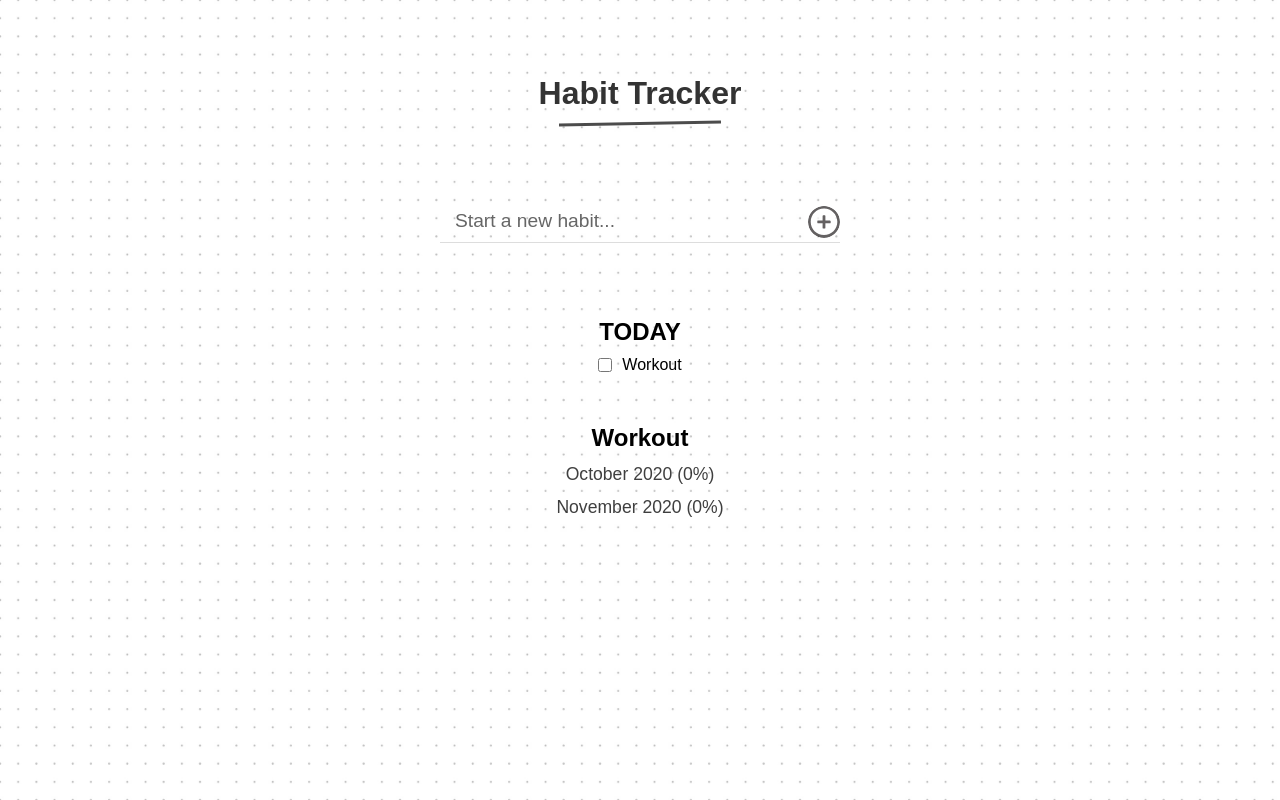
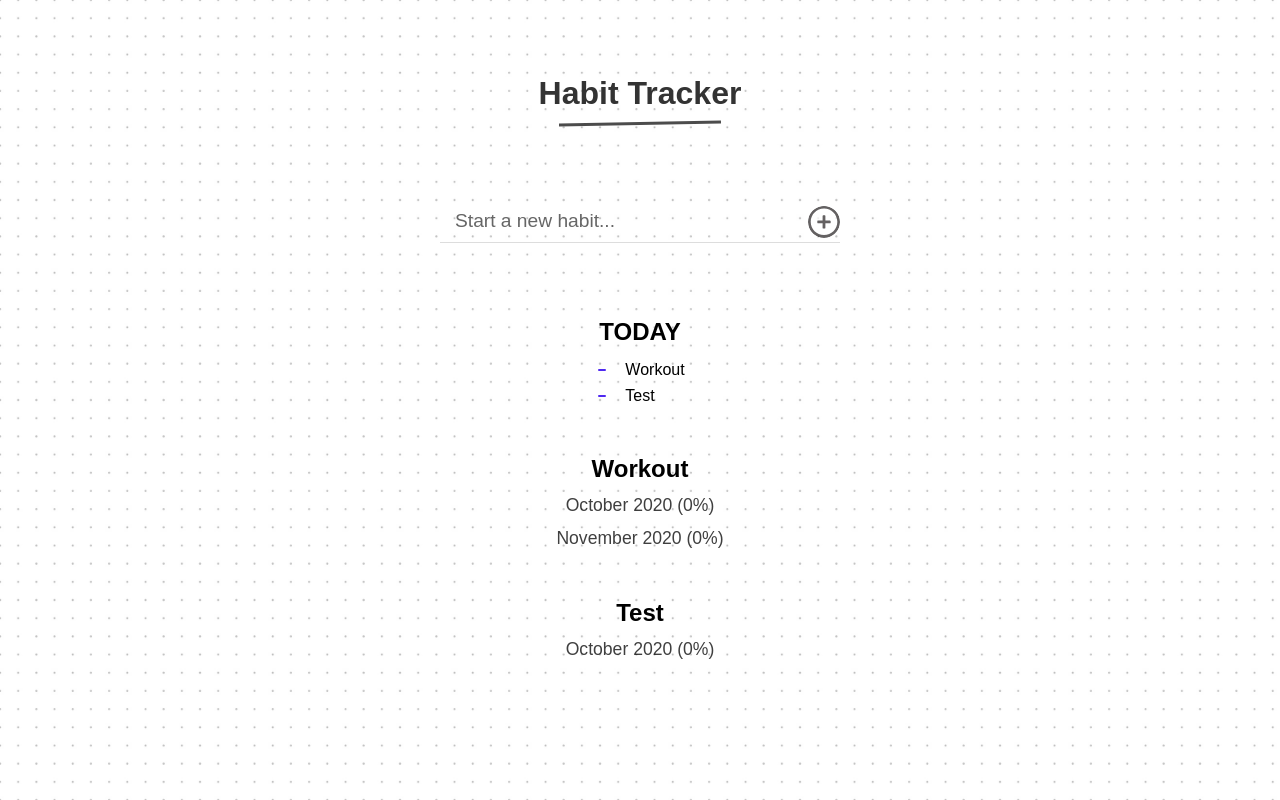
Before and after one commit to BerkinAKKAYA/HabitTracker, a Svelte app: page / in a window 1280 px wide. Built offline with nearby package versions, Linux system fonts and the light colour scheme; a web font is replaced by a local one.

Commit message:
Add Animated Checkboxes

```diff
--- a/src/App.svelte
+++ b/src/App.svelte
@@ -17,6 +17,9 @@
 		Workout: {
 			"10-2020": [],
 			"11-2020": [],
+		},
+		Test: {
+			"10-2020": [],
 		},
 	};
 
--- /dev/null
+++ b/src/Checkbox.svelte
@@ -0,0 +1,184 @@
+<script lang="ts">
+	export let task = "";
+	export let checked = false;
+	export let onToggle = null;
+</script>
+
+<div id="checkbox">
+	<input id={task} type="checkbox" bind:checked on:click={onToggle} />
+	<label for={task}>{task}</label>
+</div>
+
+<style lang="scss">
+	#checkbox {
+		--check: #4f29f0;
+		--disabled: #c3c8de;
+
+		display: grid;
+		grid-template-columns: 30px auto;
+		align-items: center;
+		margin-top: 8px;
+
+		label {
+			position: relative;
+			cursor: pointer;
+			display: grid;
+			align-items: center;
+			width: fit-content;
+			transition: color 0.3s ease;
+			&::before,
+			&::after {
+				content: "";
+				position: absolute;
+			}
+			&::before {
+				height: 2px;
+				width: 8px;
+				left: -27px;
+				background: var(--check);
+				border-radius: 2px;
+				transition: background 0.3s ease;
+			}
+			&:after {
+				height: 4px;
+				width: 4px;
+				top: 8px;
+				left: -25px;
+				border-radius: 50%;
+			}
+		}
+		input[type="checkbox"] {
+			-webkit-appearance: none;
+			-moz-appearance: none;
+			position: relative;
+			height: 15px;
+			width: 15px;
+			outline: none;
+			border: 0;
+			margin: 0 15px 0 0;
+			cursor: pointer;
+			display: grid;
+			align-items: center;
+			&::before,
+			&::after {
+				content: "";
+				position: absolute;
+				height: 2px;
+				top: auto;
+				background: var(--check);
+				border-radius: 2px;
+			}
+			&::before {
+				width: 0px;
+				right: 60%;
+				transform-origin: right bottom;
+			}
+			&::after {
+				width: 0px;
+				left: 40%;
+				transform-origin: left bottom;
+			}
+			&:checked {
+				&::before {
+					animation: check-01 0.4s ease forwards;
+				}
+				&::after {
+					animation: check-02 0.4s ease forwards;
+				}
+				+ label {
+					color: var(--disabled);
+					animation: move 0.3s ease 0.1s forwards;
+					&::before {
+						background: var(--disabled);
+						animation: slice 0.4s ease forwards;
+					}
+					&::after {
+						animation: firework 0.5s ease forwards 0.1s;
+					}
+				}
+			}
+		}
+	}
+
+	@keyframes move {
+		50% {
+			padding-left: 8px;
+			padding-right: 0px;
+		}
+		100% {
+			padding-right: 4px;
+		}
+	}
+	@keyframes slice {
+		60% {
+			width: 100%;
+			left: 4px;
+		}
+		100% {
+			width: 100%;
+			left: -2px;
+			padding-left: 0;
+		}
+	}
+	@keyframes check-01 {
+		0% {
+			width: 4px;
+			top: auto;
+			transform: rotate(0);
+		}
+		50% {
+			width: 0px;
+			top: auto;
+			transform: rotate(0);
+		}
+		51% {
+			width: 0px;
+			top: 8px;
+			transform: rotate(45deg);
+		}
+		100% {
+			width: 5px;
+			top: 8px;
+			transform: rotate(45deg);
+		}
+	}
+	@keyframes check-02 {
+		0% {
+			width: 4px;
+			top: auto;
+			transform: rotate(0);
+		}
+		50% {
+			width: 0px;
+			top: auto;
+			transform: rotate(0);
+		}
+		51% {
+			width: 0px;
+			top: 8px;
+			transform: rotate(-45deg);
+		}
+		100% {
+			width: 10px;
+			top: 8px;
+			transform: rotate(-45deg);
+		}
+	}
+	@keyframes firework {
+		0% {
+			opacity: 1;
+			box-shadow: 0 0 0 -2px #4f29f0, 0 0 0 -2px #4f29f0,
+				0 0 0 -2px #4f29f0, 0 0 0 -2px #4f29f0, 0 0 0 -2px #4f29f0,
+				0 0 0 -2px #4f29f0;
+		}
+		30% {
+			opacity: 1;
+		}
+		100% {
+			opacity: 0;
+			box-shadow: 0 -15px 0 0px #4f29f0, 14px -8px 0 0px #4f29f0,
+				14px 8px 0 0px #4f29f0, 0 15px 0 0px #4f29f0,
+				-14px 8px 0 0px #4f29f0, -14px -8px 0 0px #4f29f0;
+		}
+	}
+</style>
--- a/src/Today.svelte
+++ b/src/Today.svelte
@@ -1,4 +1,6 @@
 <script>
+	import Checkbox from "./Checkbox.svelte";
+
 	export let database = {};
 	export let currentDate = "01-2000";
 
@@ -13,32 +15,29 @@
 			today.push([data, monthData.includes(date)]);
 		}
 		today = today;
-
-		console.log(today);
 	}
 
 	function Toggle(habit) {
-		const dt = currentDate;
-		const td = new Date().getDate().toString();
+		const today = new Date().getDate().toString();
+		let data = database[habit][currentDate];
 
-		if (database[habit][dt].includes(td)) {
-			database[habit][dt] = database[habit][dt].filter((x) => x != td);
+		if (data.includes(today)) {
+			data = data.filter((x) => x != today);
 		} else {
-			database[habit][dt] = [...database[habit][dt], td];
+			data = [...data, today];
 		}
+
+		database[habit][currentDate] = data;
 	}
 </script>
 
 <main>
 	<h2>TODAY</h2>
 	{#each today as habit}
-		<div class="habit" class:done={habit[1]}>
-			<input
-				type="checkbox"
-				on:click={() => Toggle(habit[0])}
-				checked={habit[1]} />
-			<span>{habit[0]}</span>
-		</div>
+		<Checkbox
+			task={habit[0]}
+			bind:checked={habit[1]}
+			onToggle={() => Toggle(habit[0])} />
 	{/each}
 </main>
 
@@ -47,34 +46,8 @@
 		margin-bottom: 50px;
 
 		h2 {
-			margin-bottom: 10px;
+			margin-bottom: 15px;
 			text-align: center;
-		}
-
-		.habit {
-			position: relative;
-			display: grid;
-			grid-template-columns: 14px 1fr;
-			gap: 10px;
-		}
-		.habit::after {
-			content: "";
-			display: block;
-			width: 0;
-			height: 1px;
-			background-color: black;
-			position: absolute;
-			top: 50%;
-			left: 50%;
-			transform: translate(-50%, -50%);
-			transition: all 0.3s ease;
-		}
-		.habit.done {
-			opacity: 0.5;
-
-			&::after {
-				width: calc(100% + 20px);
-			}
 		}
 	}
 </style>
```
